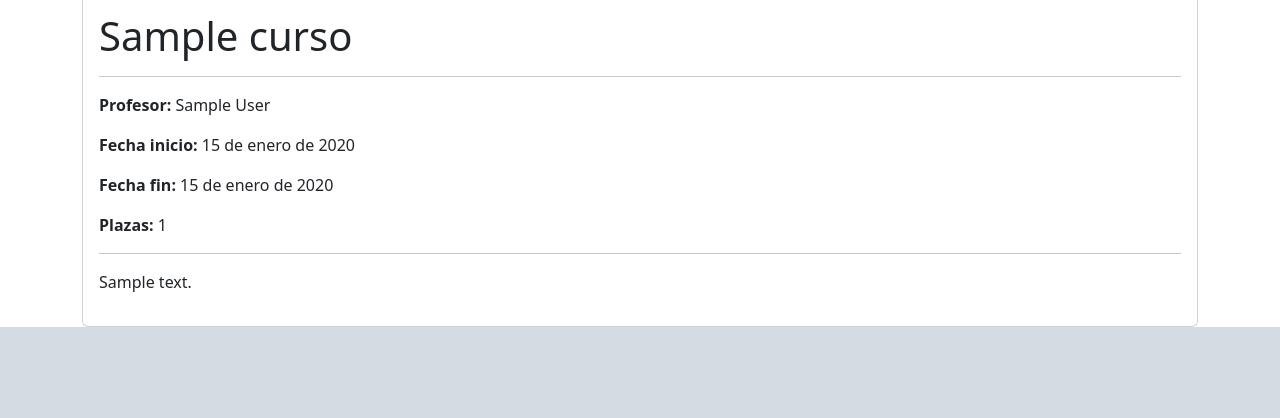
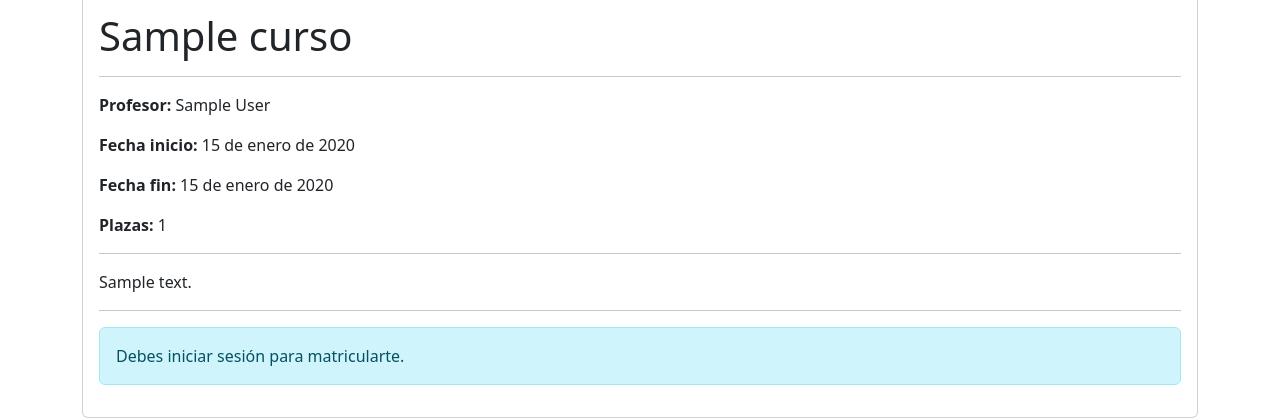
Before and after one commit to DannoEery/gestion_formacion, a Django app: page /cursos/1/ in a window 1280 px wide. Shown: the part 921-1339 px from the top of the page. Before the commit the page ends 1248 px from the top, so only its background shows below. Run offline with Django 5.2, Linux system fonts and the light colour scheme; tables that the repository leaves empty hold one stand-in row (values such as "Sample post"); grey boxes marked "Sample" are stand-in pictures; parts of the project's set-up code (start-up, migrations or seed data) failed here and were passed over; some libraries are stand-ins or nearby versions.

Commit message:
Modificado templates/cursos/detalle_curso.html

```diff
--- a/templates/cursos/detalle_curso.html
+++ b/templates/cursos/detalle_curso.html
@@ -63,6 +63,21 @@
         </p>
         {# Muestra la descripción completa del curso #}
 
+        <hr>
+        {# Separador visual para aislar las opciones de acción de la descripción #}
+
+        {% if user.is_authenticated %}
+            {# Si el usuario ha iniciado sesión, renderiza el botón de acción directa #}
+            <a href="{% url 'matricularse' curso.id %}" class="btn btn-success">
+                Matricularme
+            </a>
+        {% else %}
+            {# Si es un visitante anónimo, muestra un aviso de Bootstrap en color azul informativo #}
+            <div class="alert alert-info">
+                Debes iniciar sesión para matricularte.
+            </div>
+        {% endif %}
+
     </div>
 </div>
 
```
